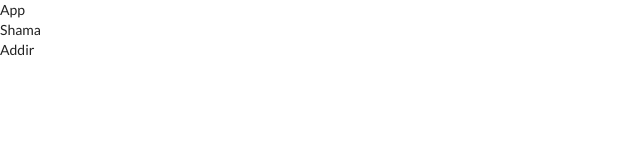
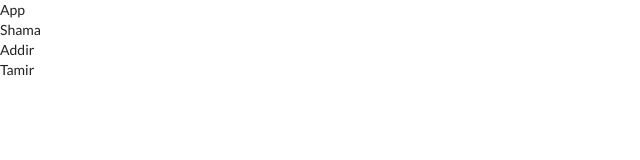
Before and after one commit to Shama95/GenTlushim, a React (Create React App) app: page / in a window 1280 px wide. Shown: the top 160 px of the page, without its empty margins (0-640 px from the left). Built offline with nearby package versions, Linux system fonts and the light colour scheme.

Commit message:
add tamir
added tamir component to the main screen

```diff
--- a/src/Components/App.js
+++ b/src/Components/App.js
@@ -2,12 +2,14 @@ import React from 'react';
 import ReactDOM from 'react-dom';
 import Shama from './Shama';
 import Addir from './Addir';
+import Tamir from './Tamir';
 const App=()=>{
     return (
     <div>
         App
         <Shama></Shama>
 		<Addir/>
+        <Tamir/>
     </div>
     );
 }
--- /dev/null
+++ b/src/Components/Tamir.js
@@ -0,0 +1,7 @@
+import React from 'react'
+
+const Tamir = () => {
+    return <div>Tamir</div>;
+}
+
+export default Tamir;
```
